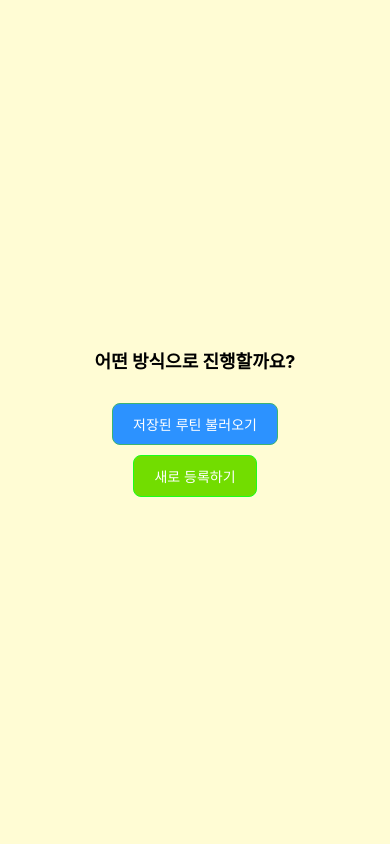
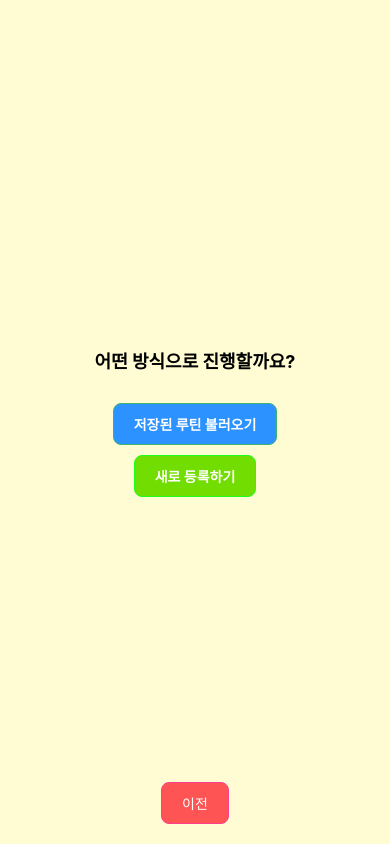
Before and after one commit to kigpand/healthinfo, a React Native app: screen /Home in a window 390 px wide. Both pictures are taken after a click on the element "Let's Go!". Built offline with nearby package versions, Linux system fonts and the light colour scheme.

Commit message:
운동등록 close button 추가

```diff
--- a/components/modal/HomeModal.tsx
+++ b/components/modal/HomeModal.tsx
@@ -1,5 +1,10 @@
 import {Modal, StyleSheet, Text, View} from 'react-native';
-import {borderColor, btnBorderColor, buttonColor} from '../../style/color';
+import {
+  borderColor,
+  btnBorderColor,
+  buttonColor,
+  falseColor,
+} from '../../style/color';
 import {ParamListBase, useNavigation} from '@react-navigation/native';
 import {NativeStackNavigationProp} from '@react-navigation/native-stack';
 
@@ -35,6 +40,9 @@ export default function HomeModal({onView, closeView}: Props) {
         <Text style={styles.new} onPress={onListClick}>
           새로 등록하기
         </Text>
+        <Text style={styles.close} onPress={closeView}>
+          이전
+        </Text>
       </View>
     </Modal>
   );
@@ -59,6 +67,7 @@ const styles = StyleSheet.create({
     paddingVertical: 10,
     borderRadius: 8,
     backgroundColor: buttonColor,
+    fontWeight: 'bold',
     color: 'white',
     borderWidth: 1,
     borderColor: btnBorderColor,
@@ -69,8 +78,21 @@ const styles = StyleSheet.create({
     paddingVertical: 10,
     borderRadius: 8,
     backgroundColor: '#72dd00',
+    fontWeight: 'bold',
     color: 'white',
     borderWidth: 1,
     borderColor: '#1bff1b',
   },
+  close: {
+    overflow: 'hidden',
+    paddingHorizontal: 20,
+    paddingVertical: 10,
+    borderRadius: 8,
+    backgroundColor: falseColor,
+    color: 'white',
+    borderWidth: 1,
+    borderColor: '#ff3d8e',
+    position: 'absolute',
+    bottom: 20,
+  },
 });
```
